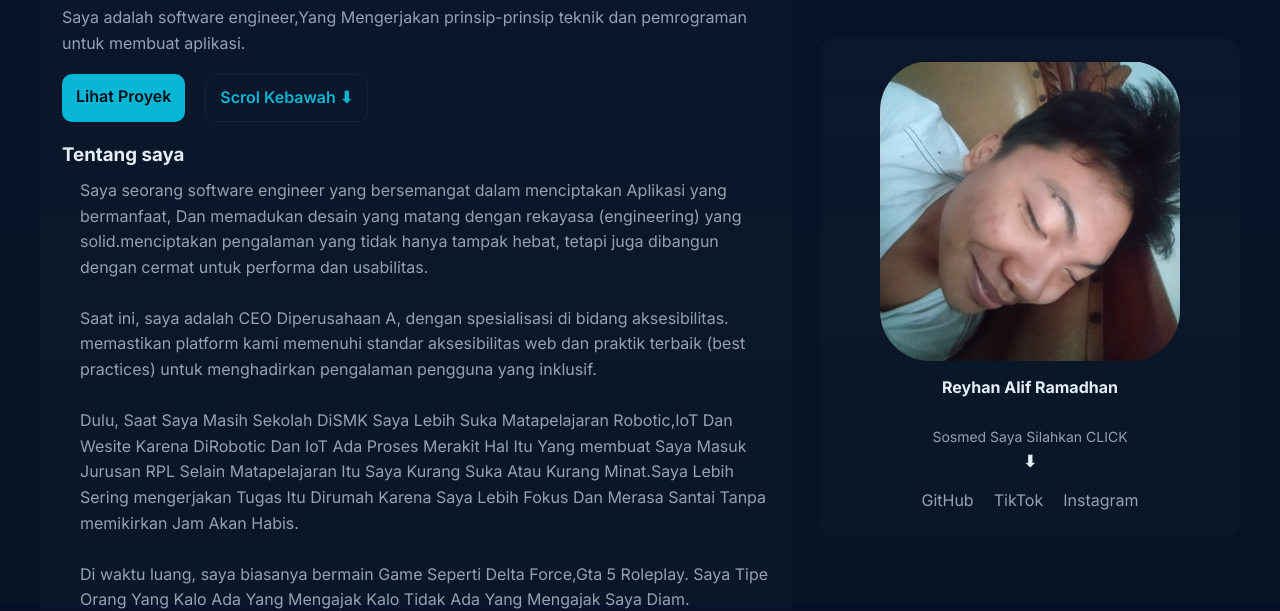
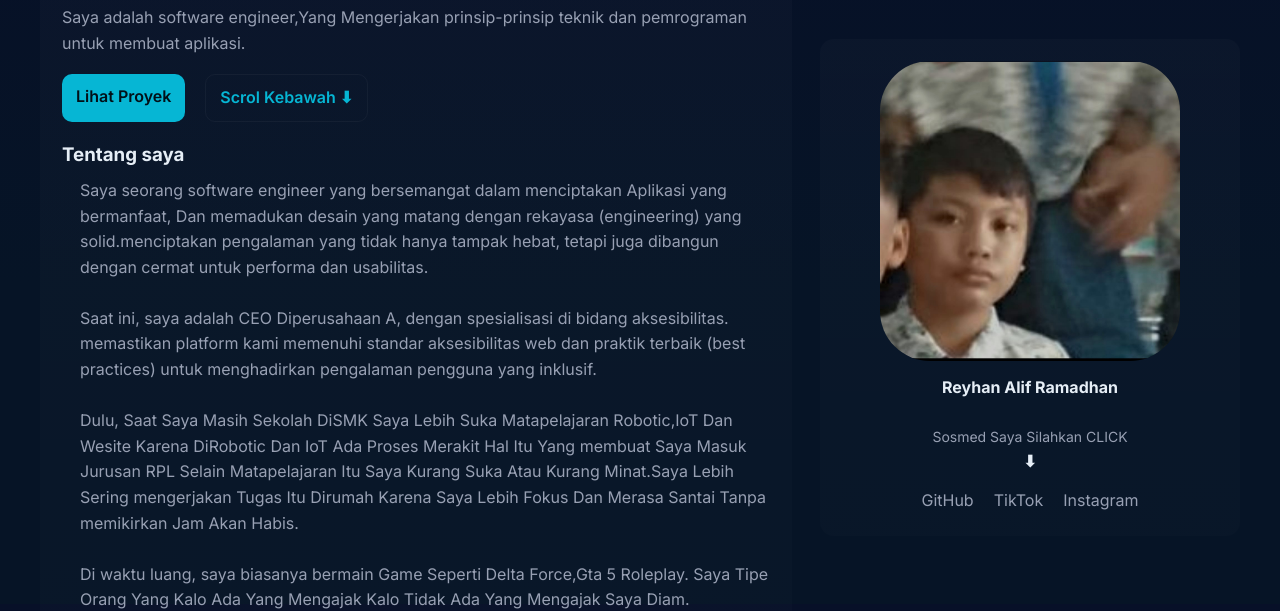
Before and after one commit to Reyhan808/Website-Portfolio, a plain HTML site: page index.html in a window 1280 px wide. Shown: the part 196-807 px from the top of the page. Drawn offline with Linux system fonts and the light colour scheme.

Commit message:
Update index.html

```diff
--- a/index.html
+++ b/index.html
@@ -56,7 +56,7 @@
 
         <aside class="profile card">
           <div class="photo">
-            <img src="images/images_profil.jpeg" alt="Foto Profil" />
+            <img src="fotoprofil.jpeg.jpg" alt="Foto Profil" />
           </div>
           <div class="profile-text">
             <div class="profile-name">Reyhan Alif Ramadhan</div>
```
